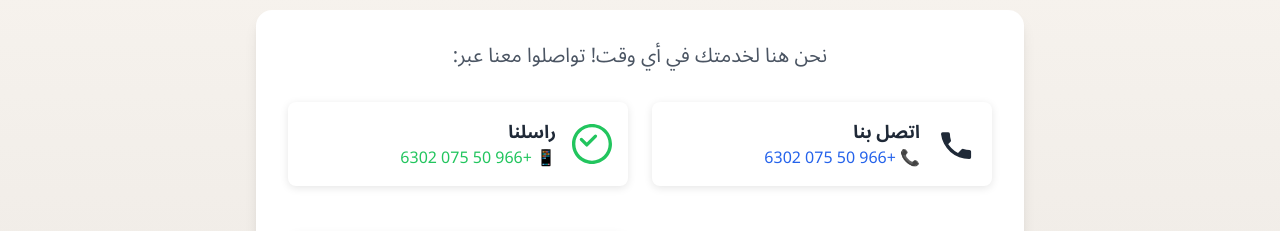
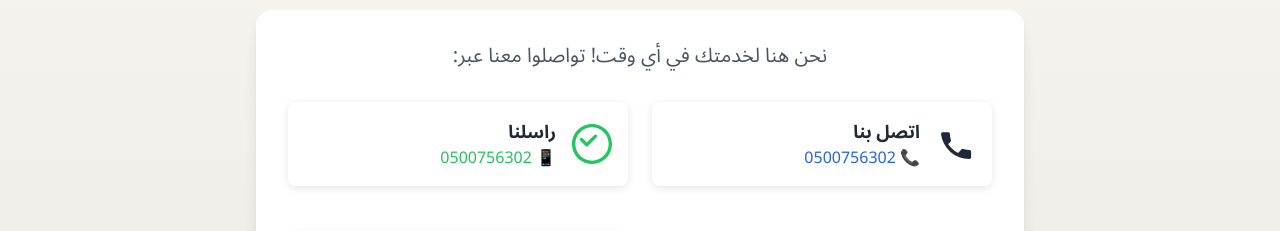
Before and after one commit to mawad74/m3marAlmamlka, a plain HTML site: page index.html in a window 1280 px wide. Shown: the part 2110-2341 px from the top of the page. Drawn offline with nearby package versions, Linux system fonts and the light colour scheme.

Commit message:
index.html

```diff
--- a/index.html
+++ b/index.html
@@ -415,14 +415,14 @@
                             <svg class="text-gray-800" fill="currentColor" viewBox="0 0 24 24"><path d="M6.62 10.79a15.07 15.07 0 006.59 6.59l2.2-2.2a1 1 0 011.11-.21 11.37 11.37 0 003.54.56 1 1 0 011 1V20a1 1 0 01-1 1A17 17 0 013 6a1 1 0 011-1h3.36a1 1 0 011 1 11.37 11.37 0 00.56 3.54 1 1 0 01-.21 1.11l-2.2 2.2z"/></svg>
                             <div>
                                 <p class="text-lg font-semibold text-gray-800">اتصل بنا</p>
-                                <p class="text-gray-600">📞 <a href="tel:+966500756302" class="text-blue-600 hover:underline">+966 50 075 6302</a></p>
+                                <p class="text-gray-600">📞 <a href="tel:+966500756302" class="text-blue-600 hover:underline">0500756302</a></p>
                             </div>
                         </div>
                         <div class="contact-info fade-in">
                             <svg class="text-green-500" fill="currentColor" viewBox="0 0 24 24"><path d="M12 0C5.37 0 0 5.37 0 12s5.37 12 12 12 12-5.37 12-12S18.63 0 12 0zm0 2c5.52 0 10 4.48 10 10s-4.48 10-10 10S2 17.52 2 12 6.48 2 12 2zm1.41 4.59l-4.53 4.53-2.59-2.59a1 1 0 00-1.41 1.41l3.29 3.29a1 1 0 001.41 0l5.24-5.24a1 1 0 00-1.41-1.41z"/></svg>
                             <div>
                                 <p class="text-lg font-semibold text-gray-800">راسلنا</p>
-                                <p class="text-gray-600">📱 <a href="https://wa.me/+966500756302" target="_blank" class="text-green-500 hover:underline">+966 50 075 6302</a></p>
+                                <p class="text-gray-600">📱 <a href="https://wa.me/+966500756302" target="_blank" class="text-green-500 hover:underline">0500756302</a></p>
                             </div>
                         </div>
                     </div>
```
